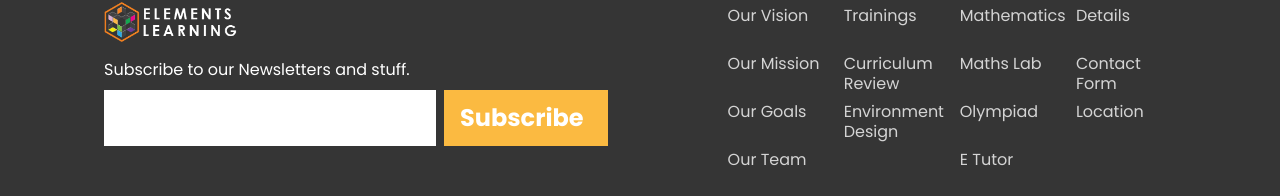
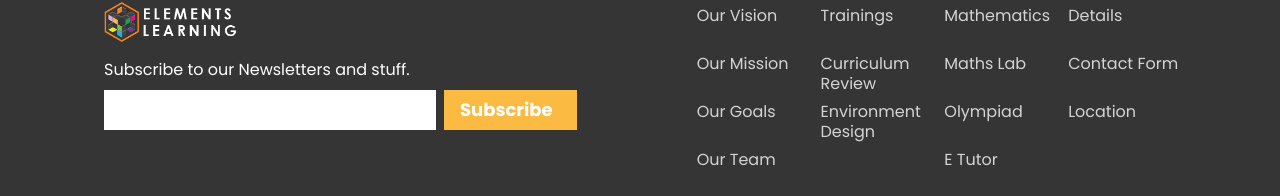
Before and after one commit to TahaShah141/elements-learning, a React (Vite) app: page / in a window 1280 px wide. Shown: the part 6285-6481 px from the top of the page. Built offline with nearby package versions, Linux system fonts and the light colour scheme.

Commit message:
final changes

```diff
--- a/src/Pages/BlogsPage/BlogsPage.jsx
+++ b/src/Pages/BlogsPage/BlogsPage.jsx
@@ -1,6 +1,7 @@
 import { allBlogs } from "@/constants/Blogs/allBlogs"
 import { BlogCard } from "./BlogCard"
 import { StaggeredHeaders } from "@/components/StaggeredHeaders"
+import { Footer } from "../Footer/Footer"
 
 export const BlogsPage = () => {
   return (
@@ -15,6 +16,7 @@ export const BlogsPage = () => {
         {allBlogs.map(blog => <BlogCard {...blog} />)}
         {allBlogs.map(blog => <BlogCard {...blog} />)}
       </div>
+      <Footer />
     </div>
   )
 }
--- a/src/Pages/Footer/SubscribeSection.jsx
+++ b/src/Pages/Footer/SubscribeSection.jsx
@@ -15,7 +15,7 @@ export const SubscribeSection = () => {
           <p className="">Subscribe to our Newsletters and stuff.</p>
           <div className="flex gap-2">
             <input type="text" className="flex-1 text-black px-2 min-w-0"/>
-            <IconButton icon={<ArrowRightIcon className="size-full"/>} text={"Subscribe"} className={"bg-[#FBBA41] font-bold text-sm py-3 sm:text-lg xs:text-xl lg:text-2xl text-white p-2 xs:px-4 lg:p-4"} />
+            <IconButton icon={<ArrowRightIcon className="size-full"/>} text={"Subscribe"} className={"bg-[#FBBA41] font-bold text-sm sm:text-base lg:text-lg text-white p-2 xs:px-4"} />
           </div>
         </div>
       </div>
--- a/src/Pages/WhatWeOfferPage/Sections/ScienceSection/ScienceContent.jsx
+++ b/src/Pages/WhatWeOfferPage/Sections/ScienceSection/ScienceContent.jsx
@@ -9,9 +9,9 @@ export const ScienceContent = () => {
     <FadeIn threshold={0.01} className="flex flex-col w-full">
       <div className="flex flex-col gap-4">
         <div className="flex flex-col gap-4 text-base md:text-lg xl:text-xl p-4 xs:p-8 sm:p-12 lg:p-16 xl:p-20 xl:px-32">
-          <div className=" w-full h-52">
+          {/* <div className=" w-full h-52">
             <img className="" src="/media/WhatWeOffer/Science.png" alt="" />
-          </div>
+          </div> */}
           <p>Allah invites us to contemplate His signs, which are manifested in the vastness of the horizons and the intricate details within ourselves. By observing and studying the world around us and the complexities within our own beings, we gain a deeper understanding of the Creator's design. Through the pursuit of knowledge and the study of science, we can witness the signs of Allah's wisdom and power, fostering a profound appreciation for the beauty and order embedded in the universe.</p>
           <p>At Elements Learning, we love making science come alive through our hands-on approach, affectionately named "Science Tamasha." Instead of just talking about scientific ideas, we're inspired by top educators like Michael Faraday and Walter Lewin, creating engaging experiments that showcase the excitement of discovery. Science Tamasha encourages active participation, sparking curiosity and a passion for learning. Our mission is simple: to make science an exciting and unforgettable journey, helping students explore and marvel at the wonders of the natural world.</p>
           <p className="font-semibold">Coming Soon ….. </p>
--- a/src/Pages/WhatWeOfferPage/Sections/SteamSection/SteamContent.jsx
+++ b/src/Pages/WhatWeOfferPage/Sections/SteamSection/SteamContent.jsx
@@ -10,9 +10,9 @@ export const SteamContent = () => {
       <div className="flex flex-col gap-4">
         <div className="flex flex-col gap-4 text-base md:text-lg xl:text-xl p-4 xs:p-8 sm:p-12 lg:p-16 xl:p-20 xl:px-32">
           <p>At Elements Learning (EL), we believe in cultivating a seamless learning experience through what we term "Connected Learning" instead of STEAM. Our goal is to shape solid frameworks of history and geography in a child's mind, allowing them to relate acquired knowledge to real-life contexts. We guide their educational journey through key stages: from understanding concepts like "Before Time" and "Space and Time" to fundamental notions like "Setting Up Home" and the intricacies of "Life." As their knowledge evolves, we explore "Civilizations," the nuanced "Islamic Ebb and Flow," and the transformative "Industrial Age." Our educational narrative concludes with "Free and Reshaping," paving the way for an open-ended exploration into the future. This approach empowers students to see the interconnected nature of historical and geographical elements, fostering a holistic understanding of the world.</p>
-          <div className="bg-neutral-500 w-full h-52">
+          {/* <div className="bg-neutral-500 w-full h-52">
             <img className="" src="/media/WhatWeOffer/Steam.png" alt="" />
-          </div>
+          </div> */}
         </div>
       </div>
     </FadeIn>
```
